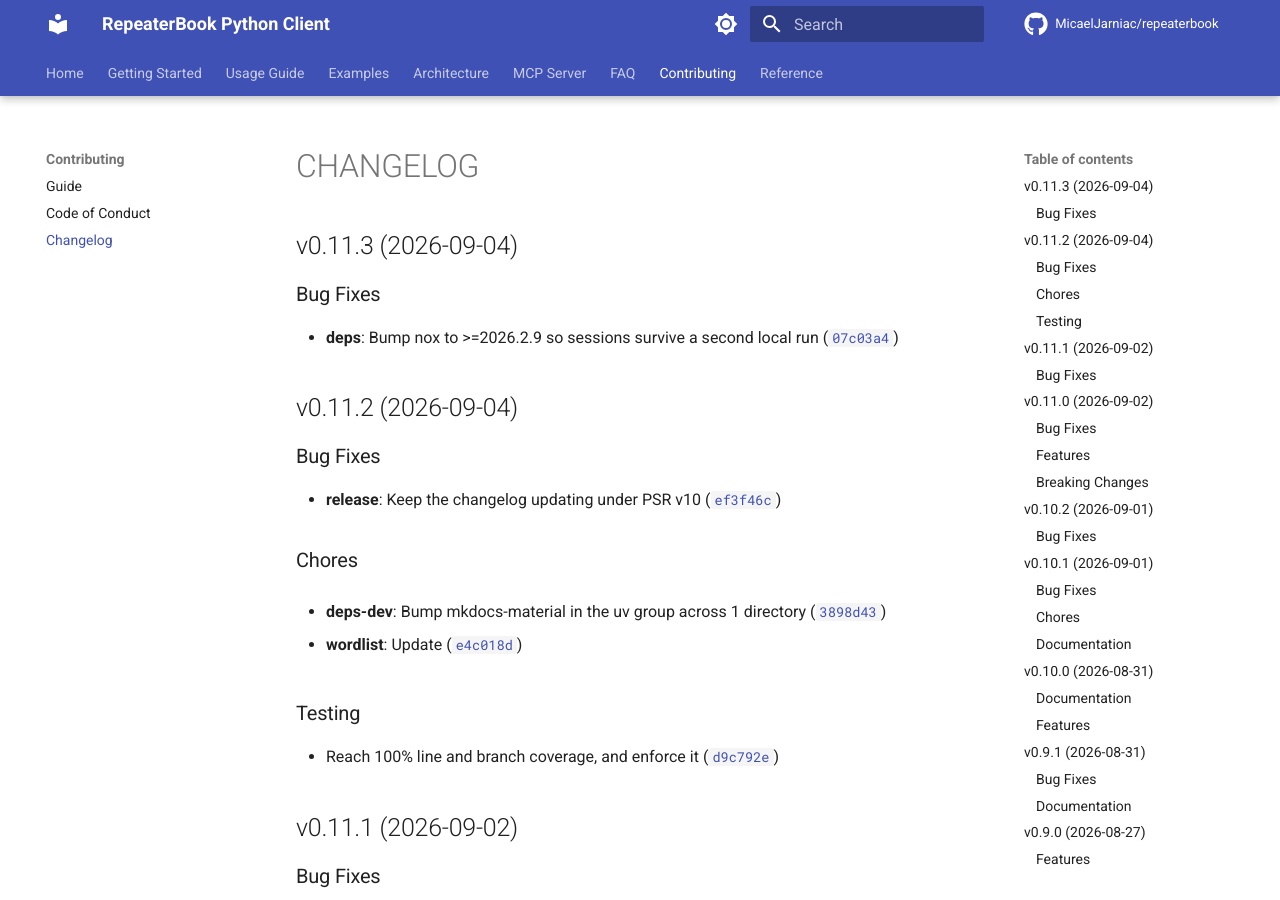
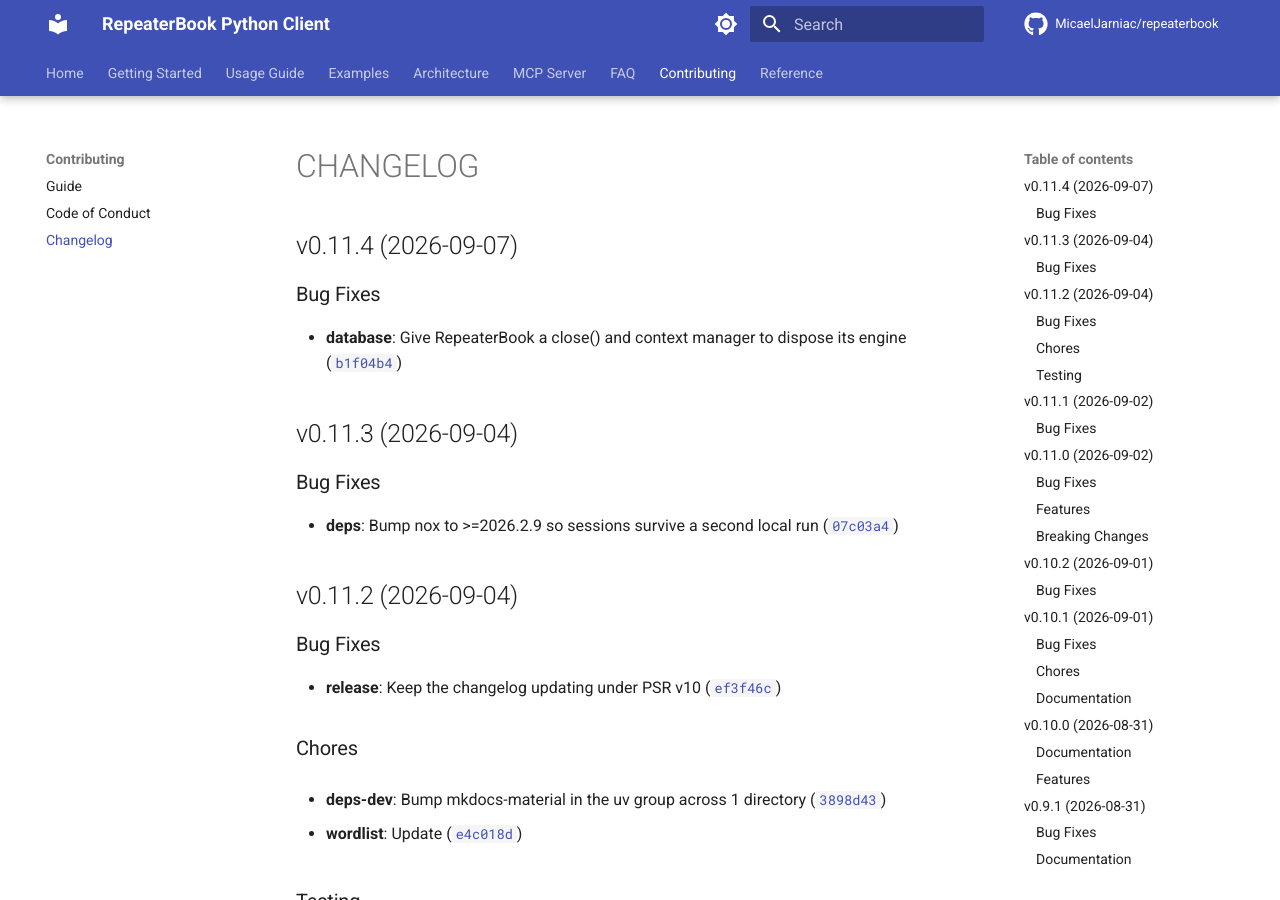
Before and after one commit to MicaelJarniac/repeaterbook, an MkDocs documentation site: the page built from docs/CHANGELOG.md, in a window 1280 px wide and 900 px high. Built offline with MkDocs 1.6.1 and Material for MkDocs 9.7.7, drawn with Linux system fonts in a browser that asks for light colours; comment, search, counter and statistics services are not loaded.

Commit message:
0.11.4
Automatically generated by python-semantic-release

```diff
--- a/docs/CHANGELOG.md
+++ b/docs/CHANGELOG.md
@@ -1,6 +1,14 @@
 # CHANGELOG
 
 <!-- version list -->
+
+## v0.11.4 (2026-09-07)
+
+### Bug Fixes
+
+- **database**: Give RepeaterBook a close() and context manager to dispose its engine
+  ([`b1f04b4`](https://github.com/MicaelJarniac/repeaterbook/commit/b1f04b4d48c4e09690123630b17824418d159fff))
+
 
 ## v0.11.3 (2026-09-04)
 
--- a/pyproject.toml
+++ b/pyproject.toml
@@ -1,6 +1,6 @@
 [project]
 name = "repeaterbook"
-version = "0.11.3"
+version = "0.11.4"
 description = "Unofficial third-party Python client and MCP server for the RepeaterBook.com API."
 authors = [
   {name = "Micael Jarniac", email = "micael@jarniac.dev"},
--- a/server.json
+++ b/server.json
@@ -3,7 +3,7 @@
   "name": "io.github.MicaelJarniac/repeaterbook",
   "title": "RepeaterBook",
   "description": "Look up amateur radio repeaters from RepeaterBook.com by location, band, and mode.",
-  "version": "0.11.3",
+  "version": "0.11.4",
   "repository": {
     "url": "https://github.com/MicaelJarniac/repeaterbook",
     "source": "github"
@@ -14,7 +14,7 @@
       "registryType": "pypi",
       "registryBaseUrl": "https://pypi.org",
       "identifier": "repeaterbook",
-      "version": "0.11.3",
+      "version": "0.11.4",
       "runtimeHint": "uvx",
       "transport": {
         "type": "stdio"
```
Also changed, not shown: 1 other file.
